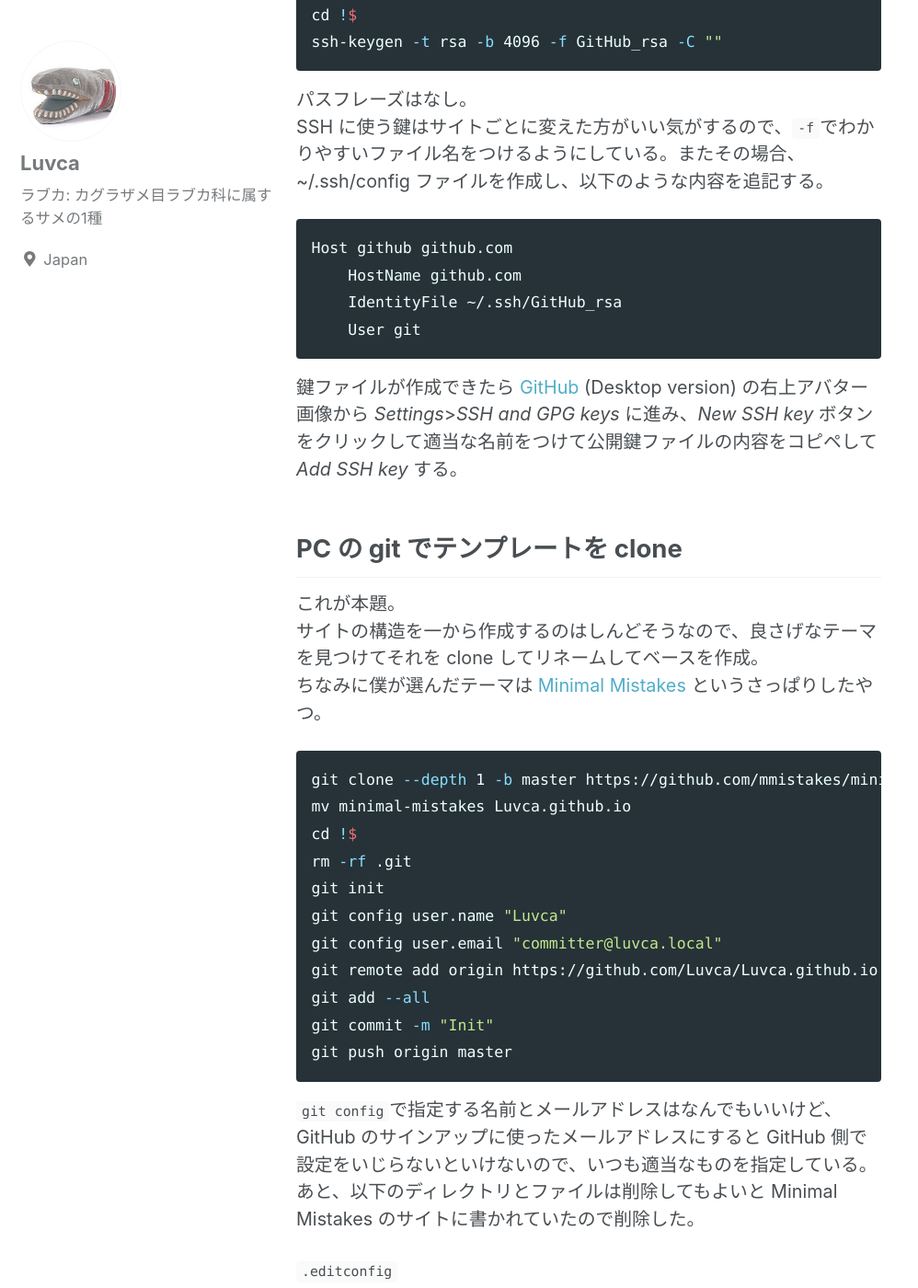
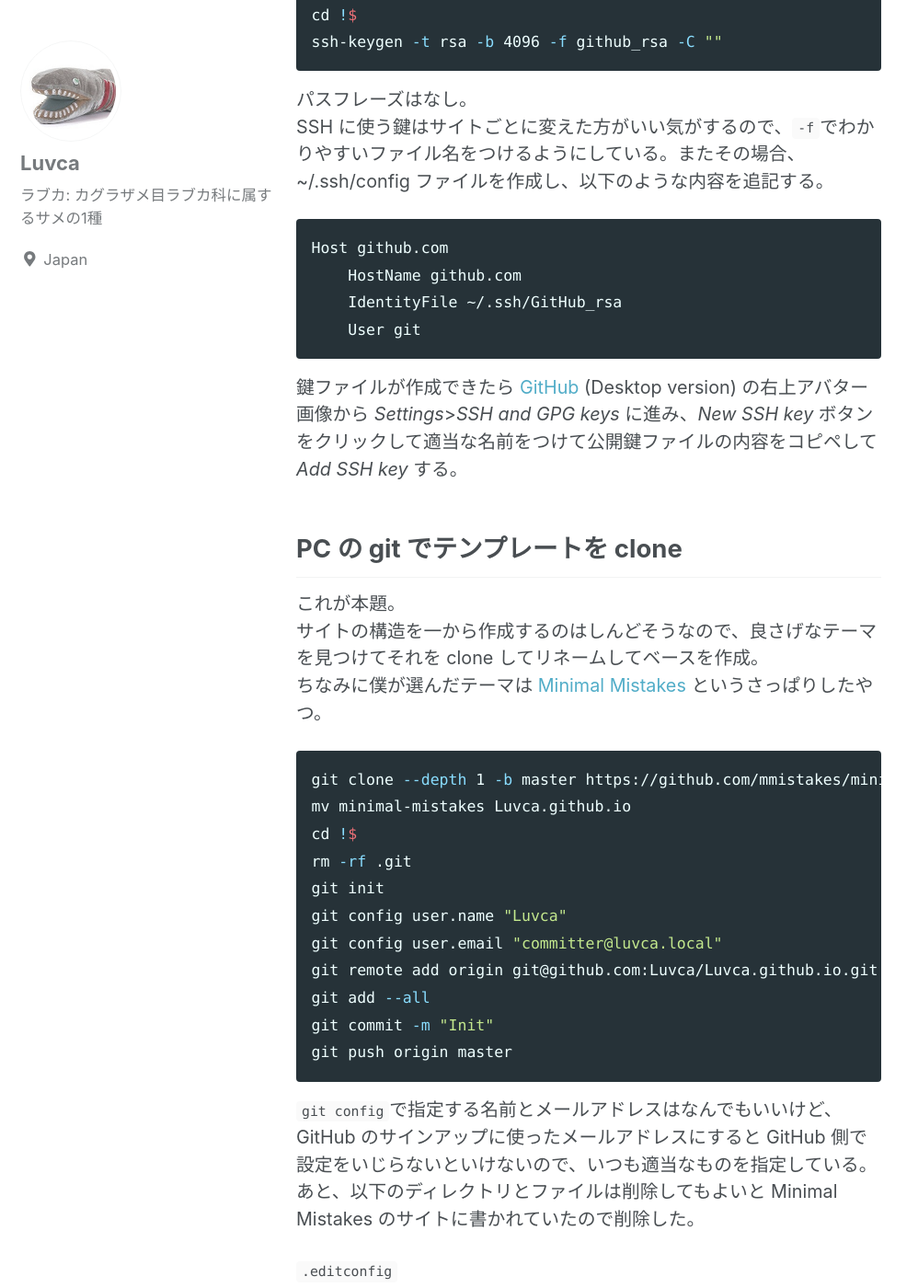
Before and after one commit to Luvca/Luvca.github.io, a Jekyll site: the page built from _posts/2018-04-20-how-to-create-this-blog.md, in a window 1280 px wide and 1400 px high, scrolled down 933 px. Shown: the whole window at 92% size, without its empty margins (0-998 px from the left). Built offline with Jekyll 4.4.1, drawn with Linux system fonts in a browser that asks for light colours; nearby versions of some CDN libraries.

Commit message:
Update post

````diff
--- a/_posts/2018-04-20-how-to-create-this-blog.md
+++ b/_posts/2018-04-20-how-to-create-this-blog.md
@@ -16,12 +16,12 @@ Ubuntu は`sudo apt-get install git`でインストール、Windows は [git for
 ```sh
 mkdir -p ~/.ssh
 cd !$
-ssh-keygen -t rsa -b 4096 -f GitHub_rsa -C ""
+ssh-keygen -t rsa -b 4096 -f github_rsa -C ""
 ```
 パスフレーズはなし。
 SSH に使う鍵はサイトごとに変えた方がいい気がするので、`-f`でわかりやすいファイル名をつけるようにしている。またその場合、~/.ssh/config ファイルを作成し、以下のような内容を追記する。
 ~~~conf
-Host github github.com
+Host github.com
     HostName github.com
     IdentityFile ~/.ssh/GitHub_rsa
     User git
@@ -40,7 +40,7 @@ rm -rf .git
 git init
 git config user.name "Luvca"
 git config user.email "committer@luvca.local"
-git remote add origin https://github.com/Luvca/Luvca.github.io.git
+git remote add origin git@github.com:Luvca/Luvca.github.io.git
 git add --all
 git commit -m "Init"
 git push origin master
````
